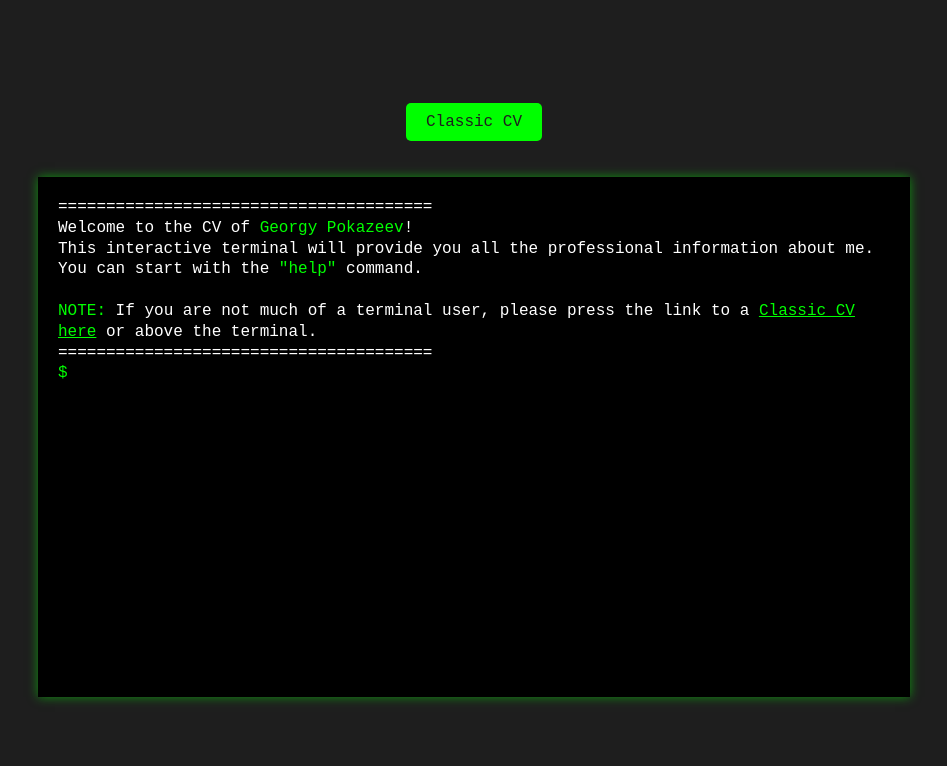
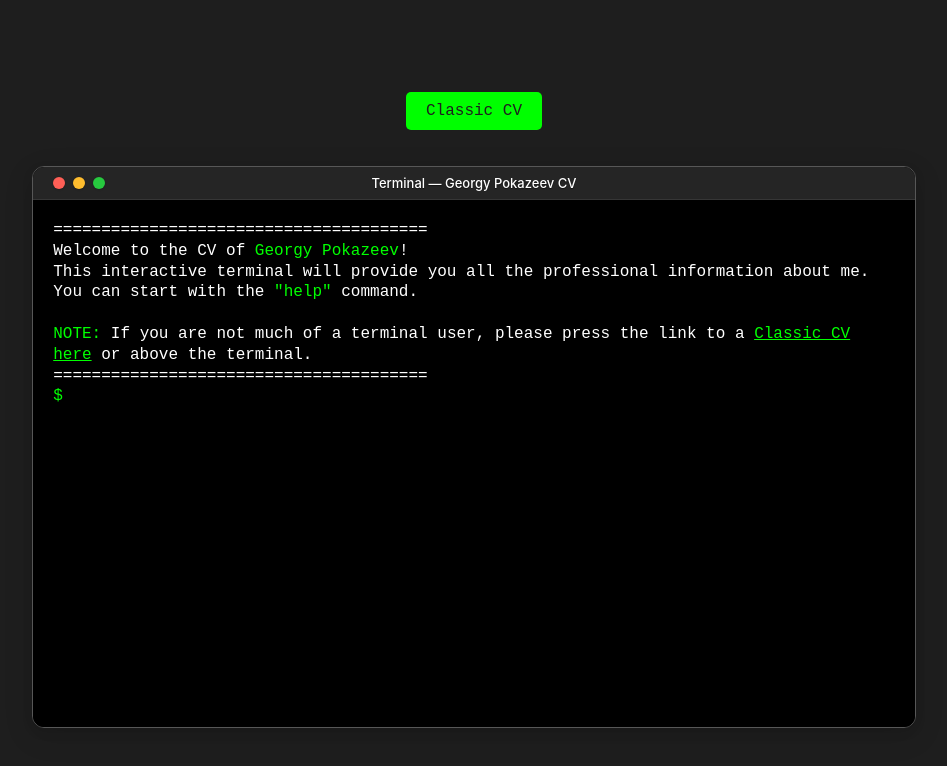
Before and after one commit to Lionbull/georgy-cv, a SvelteKit app: page / in a window 1280 px wide. Shown: the top 766 px of the page, without its empty margins (166-1113 px from the left). Built offline with nearby package versions, Linux system fonts and the light colour scheme.

Commit message:
Update CV with the most recent information

```diff
--- a/src/components/Terminal.svelte
+++ b/src/components/Terminal.svelte
@@ -9,20 +9,24 @@
 
     let commands: {[key: string]: string} = {
         "help": "",
-        "aboutme": `Currently, I'm working as a Full Stack Developer at Visitory Oy and running own project named Wave.
-I have over two years of experience as a Full Stack Developer doing data processing and visualization (social media data, tourism data), web development and design, automation, database optimization, cyber security, and algorithms. Known for being a team player, I am always ready to help my colleagues. I am looking for new opportunities to grow as a professional and to contribute to the success of the company.
+        "aboutme": `Currently, I'm working as a Full Stack Developer at Rantalainen Oy and running own project named Wave.
+I have over four years of experience as a Full Stack Developer doing data processing and visualization, web development and design, automation, database optimization, cyber security, and algorithms. Known for being a team player, I am always ready to help my colleagues. I am looking for new opportunities to grow as a professional and to contribute to the success of the company.
 I am confident that my reliability, responsibility, and eagerness to learn and tackle new challenges make me the right person to hire. I am a very communicative person and I easily find a common language with everyone. I am fluent in Finnish and English.
 `,
-        "skills": "Languages: Python, Svelte, SQL, JavaScript, TypeScript, CSS\nFrameworks: Django, React\nOther: Databricks, Git\n",
-        "experience": `1. Visitory Oy - Full Stack Developer (May 2022 - Present)
+        "skills": "Languages: Python, JavaScript, TypeScript, SQL, PostgreSQL, CSS\nFrameworks: Django, Angular, Svelte, React, Tailwind\nOther: Databricks, PrimeNg, Git\n",
+        "experience": `1. Rantalainen Oy - Full Stack Developer (Feb 2025 - Present)
+
+Being a part of the biggest financial management company in Finland while also a part of a relatively small development team, I have the opportunity to work on a wide range of projects and technologies. My responsibilities include developing and maintaining web applications, working with databases, and collaborating with cross-functional teams to deliver high-quality software solutions.
+
+2. Visitory Oy - Full Stack Developer (May 2022 - Feb 2025)
 
 Main product provides a high range of statistics and statistical reports on tourism and social media. With no set hierarchy or strict role divisions in our development team, I gained hands-on experience in nearly every aspect of software development. I worked with Python (Django), PostgreSQL, Svelte, JavaScript, TypeScript, SQL pipelines as a part of data processing, CSS, Databricks, AWS, and Heroku.
 
-2. Bytetyde - Full Stack Software Developer (Mar 2024 - Present)
+3. Bytetyde - Full Stack Software Developer (Mar 2024 - Present)
 
 As a small side-hustle alongside my main work and Master's studies, me and my friends started developing an app called Wave for hairstyle recommendations using machine learning. We took the project from an idea to something that's now in regular use at a hair salon at the Jumbo shopping center.
 
-3. LUT University - Study Assistant (Sep 2021 - Jan 2022)
+4. LUT University - Study Assistant (Sep 2021 - Jan 2022)
 
 Assisting students in "Basics of Software Development"-named university course. My responsibilities included keeping practice sessions (helping with assignments and projects) and grading deliverables afterwards.\n`,
         "education": "M.Sc. (Software Engineering) - LUT University (2023 - 2025)\nB.Sc. (Software Engineering) - LUT University (2020 - 2023)\n",
@@ -128,6 +132,15 @@ Phone: 0505416890\n`,
 
 <!-- svelte-ignore a11y-click-events-have-key-events -->
 <!-- svelte-ignore a11y-no-static-element-interactions -->
+<div id="terminal-window">
+    <div id="window-header">
+        <div class="traffic-lights">
+            <div class="traffic-light red"></div>
+            <div class="traffic-light yellow"></div>
+            <div class="traffic-light green"></div>
+        </div>
+        <div class="window-title">Terminal — Georgy Pokazeev CV</div>
+    </div>
     <div id="terminal" on:click={focusInput}>
         <div class="introduction-text">
             =======================================<br>
@@ -144,6 +157,7 @@ Phone: 0505416890\n`,
             <input type="text" id="input" bind:value={input} on:keydown={handleKeyDown} autofocus>
         </div>
     </div>
+</div>
 
 <style lang="scss">
     :global(body) {
@@ -158,19 +172,196 @@ Phone: 0505416890\n`,
         height: 100vh;
     }
 
+    #terminal-window {
+        display: flex;
+        flex-direction: column;
+        width: 80%;
+        max-width: 1100px;
+        height: 70%;
+        background-color: #000;
+        border-radius: 12px;
+        overflow: hidden;
+        box-shadow: 0 8px 30px rgba(0, 0, 0, 0.12), 0 4px 12px rgba(0, 0, 0, 0.08);
+        border: 0.5px solid rgb(87, 87, 87);
+
+        @media (max-width: 768px) {
+            width: 95%;
+            height: 80%;
+            border-radius: 8px;
+        }
+
+        @media (max-width: 480px) {
+            width: 100%;
+            height: 100%;
+            border-radius: 0;
+            box-shadow: none;
+            border: none;
+        }
+    }
+
+    #window-header {
+        background: rgba(40, 40, 40, 0.95);
+        backdrop-filter: blur(20px);
+        -webkit-backdrop-filter: blur(20px);
+        height: 32px;
+        min-height: 32px;
+        max-height: 32px;
+        display: flex;
+        align-items: center;
+        padding: 0 20px;
+        border-bottom: 0.5px solid rgba(255, 255, 255, 0.08);
+        position: relative;
+        flex-shrink: 0;
+
+        @media (max-width: 768px) {
+            padding: 0 16px;
+            height: 36px;
+            min-height: 36px;
+            max-height: 36px;
+        }
+
+        @media (max-width: 480px) {
+            padding: 0 12px;
+            height: 40px;
+            min-height: 40px;
+            max-height: 40px;
+        }
+    }
+
+    .traffic-lights {
+        display: flex;
+        gap: 8px;
+        z-index: 1;
+
+        @media (max-width: 480px) {
+            gap: 6px;
+        }
+    }
+
+    .traffic-light {
+        width: 12px;
+        height: 12px;
+        border-radius: 50%;
+        cursor: pointer;
+        transition: all 0.15s ease;
+        position: relative;
+
+        @media (max-width: 480px) {
+            width: 10px;
+            height: 10px;
+        }
+
+        &:hover {
+            transform: scale(1.1);
+        }
+
+        &:active {
+            transform: scale(0.95);
+        }
+    }
+
+    .traffic-light.red {
+        background: #ff5f56;
+        box-shadow: 0 0 0 0.5px rgba(0, 0, 0, 0.04), 0 1px 2px rgba(0, 0, 0, 0.12);
+
+        &:hover::after {
+            content: '';
+            position: absolute;
+            top: 50%;
+            left: 50%;
+            width: 6px;
+            height: 1px;
+            background: rgba(0, 0, 0, 0.7);
+            transform: translate(-50%, -50%);
+        }
+    }
+
+    .traffic-light.yellow {
+        background: #ffbd2e;
+        box-shadow: 0 0 0 0.5px rgba(0, 0, 0, 0.04), 0 1px 2px rgba(0, 0, 0, 0.12);
+
+        &:hover::after {
+            content: '';
+            position: absolute;
+            top: 50%;
+            left: 50%;
+            width: 6px;
+            height: 1px;
+            background: rgba(0, 0, 0, 0.7);
+            transform: translate(-50%, -50%);
+        }
+    }
+
+    .traffic-light.green {
+        background: #27c93f;
+        box-shadow: 0 0 0 0.5px rgba(0, 0, 0, 0.04), 0 1px 2px rgba(0, 0, 0, 0.12);
+
+        &:hover::after {
+            content: '';
+            position: absolute;
+            top: 50%;
+            left: 50%;
+            width: 4px;
+            height: 4px;
+            background: rgba(0, 0, 0, 0.7);
+            border-radius: 50%;
+            transform: translate(-50%, -50%);
+        }
+    }
+
+    .window-title {
+        position: absolute;
+        left: 50%;
+        transform: translateX(-50%);
+        color: #ffffff;
+        font-size: 13px;
+        font-weight: 500;
+        font-family: -apple-system, BlinkMacSystemFont, 'Segoe UI', system-ui, sans-serif;
+        text-shadow: 0 1px 1px rgba(0, 0, 0, 0.5);
+        white-space: nowrap;
+        overflow: hidden;
+        text-overflow: ellipsis;
+        max-width: calc(100% - 160px);
+
+        @media (max-width: 768px) {
+            font-size: 12px;
+            max-width: calc(100% - 120px);
+        }
+
+        @media (max-width: 480px) {
+            font-size: 11px;
+            max-width: calc(100% - 80px);
+        }
+    }
+
     #terminal {
-        width: 80%;
-        max-width: 1000px;
-        height: 60%;
+        flex-grow: 1;
+        padding: 20px;
+        overflow-y: auto;
         background-color: #000;
-        padding: 20px;
-        box-shadow: 0 0 10px rgba(0, 255, 0, 0.5);
-        overflow-y: auto;
+        word-wrap: break-word;
+        overflow-wrap: break-word;
+
+        @media (max-width: 768px) {
+            padding: 16px;
+        }
+
+        @media (max-width: 480px) {
+            padding: 12px;
+            font-size: 14px;
+        }
     }
 
     #output {
         white-space: pre-wrap;
         line-height: 1.3;
+        word-wrap: break-word;
+        overflow-wrap: break-word;
+        max-width: 100%;
+
+        @media (max-width: 480px) {
+            line-height: 1.4;
+        }
     }
 
     #input-line {
@@ -196,6 +387,13 @@ Phone: 0505416890\n`,
         margin-top: 0;
         color: white;
         line-height: 1.3;
+        word-wrap: break-word;
+        overflow-wrap: break-word;
+
+        @media (max-width: 480px) {
+            line-height: 1.4;
+            font-size: 14px;
+        }
     }
 
     .intext-highlight {
--- a/src/routes/+page.svelte
+++ b/src/routes/+page.svelte
@@ -26,7 +26,7 @@
         padding: 10px 20px;
         border-radius: 5px;
         cursor: pointer;
-        margin-bottom: 20px;
+        margin: 20px 0 20px 0;
     }
 
     a {
```
Also changed, not shown: src/routes/classic_cv/+page.svelte (+10 -9 lines). Lines whose indentation alone changed are shown as unchanged.
